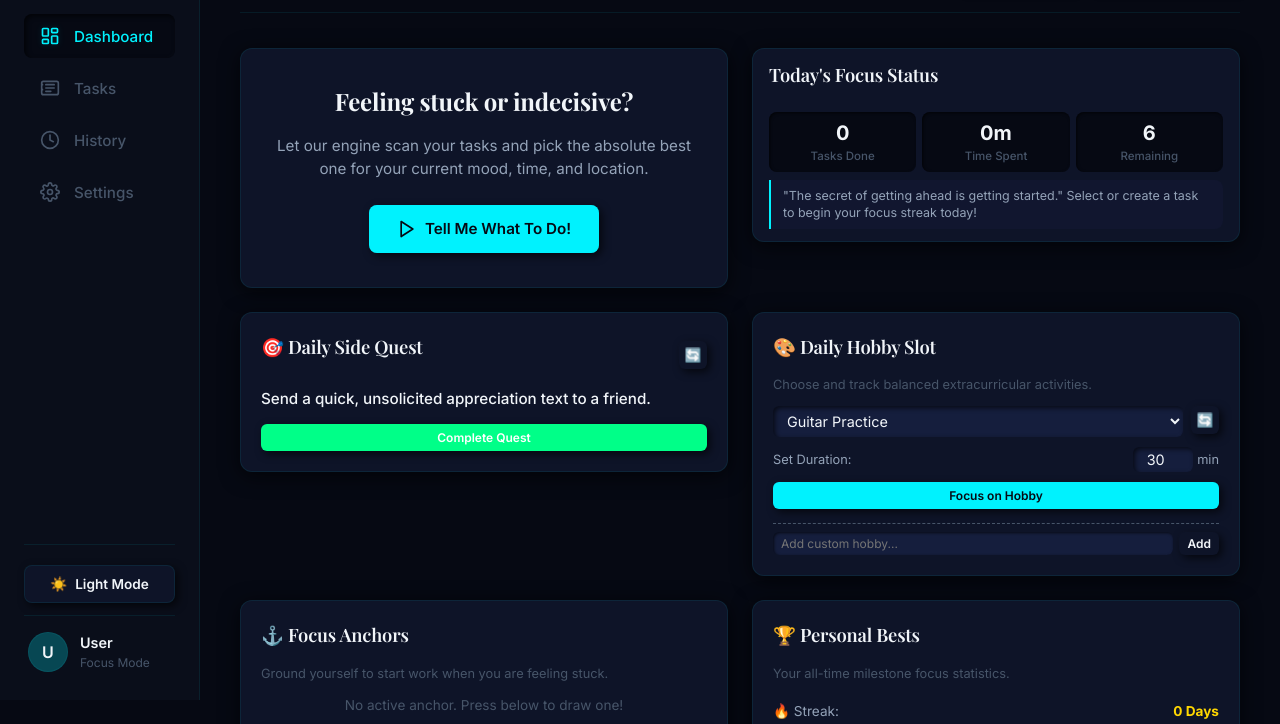
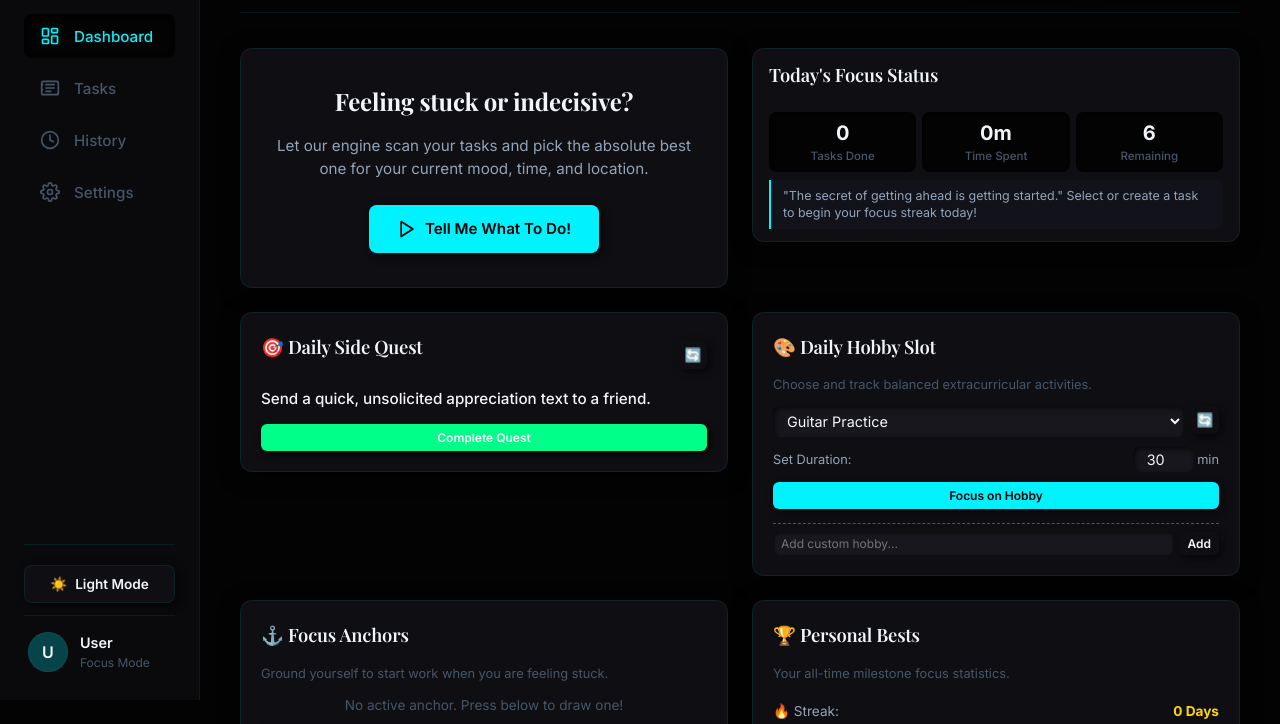
Before and after one commit to jonsensa/TellMeWhatToDo, a plain HTML site: page index.html in a window 1280 px wide. Shown: the part 100-824 px from the top of the page. Drawn offline with nearby package versions, Linux system fonts and the light colour scheme; a web font is replaced by a local one.

Commit message:
style: change theme background to space black

```diff
--- a/style.css
+++ b/style.css
@@ -5,11 +5,11 @@
 /* Design Tokens & Variables */
 :root {
     /* Cyberpunk Dark Blue / Techno Vibe */
-    --color-bg-deep: #060913;      /* Deep space black-blue */
-    --color-bg-sidebar: #0a0e1a;   /* Slightly lighter space blue */
-    --color-bg-card: #0e1428;      /* Sleek dark slate blue */
-    --color-bg-card-hover: #151e3d;/* Slate blue hover */
-    --color-bg-modal: #0e1428;
+    --color-bg-deep: #030303;      /* Deep space black */
+    --color-bg-sidebar: #0a0a0c;   /* Slate black sidebar */
+    --color-bg-card: #0f0f13;      /* Sleek dark charcoal card */
+    --color-bg-card-hover: #17171d;/* Charcoal hover */
+    --color-bg-modal: #0f0f13;
 
     --color-primary: #00f2fe;      /* Neon Cyan */
     --color-primary-hover: #00d5e0;
```
